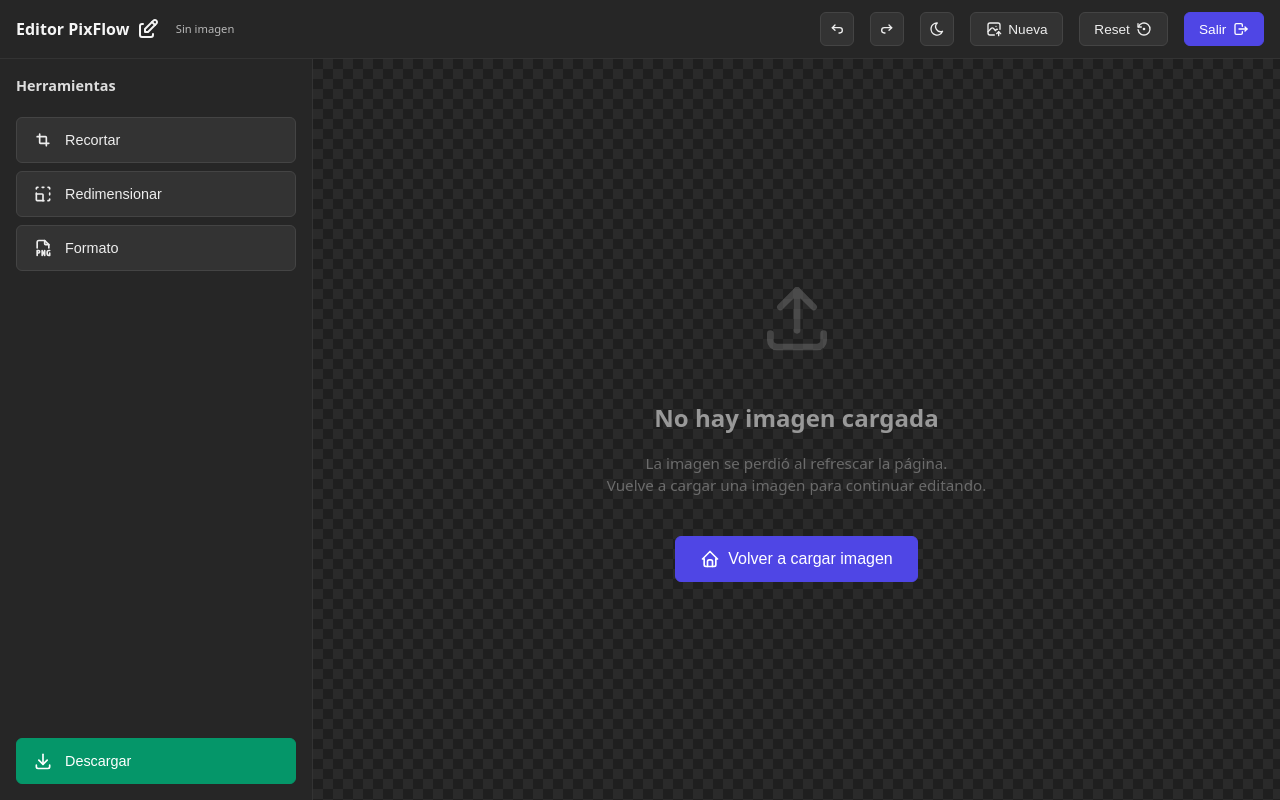
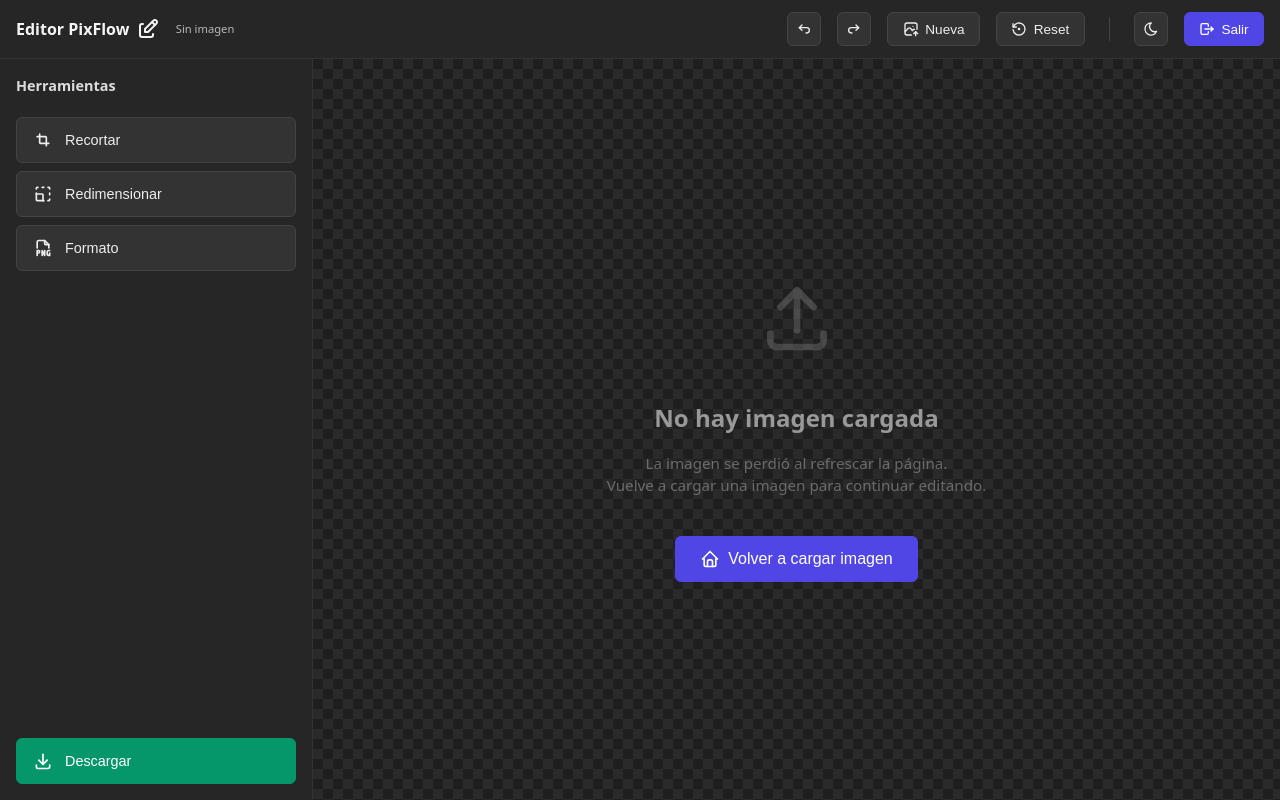
Before and after one commit to Bogdan-Andrei-Faur/PixFlow, a React (Vite) app: page /editor in a window 1280 px wide. Built offline with nearby package versions, Linux system fonts and the light colour scheme.

Commit message:
Reorganización de botones en TopBar

```diff
--- a/src/pages/Editor/components/TopBar.tsx
+++ b/src/pages/Editor/components/TopBar.tsx
@@ -47,6 +47,8 @@ const TopBar: React.FC<Props> = ({
         {fileName ? `${fileName} • ${fileSizeKB} KB` : "Sin imagen"}
       </span>
       <div className={styles.spacer} />
+
+      {/* Acciones de edición */}
       <button
         className={`${styles.button} ${styles.iconButton}`}
         onClick={onUndo}
@@ -63,13 +65,6 @@ const TopBar: React.FC<Props> = ({
       >
         <IconArrowForwardUp size={16} />
       </button>
-      <button
-        className={`${styles.button} ${styles.iconButton}`}
-        onClick={onToggleTheme}
-        aria-label="Cambiar tema"
-      >
-        {theme === "dark" ? <IconMoon size={16} /> : <IconSun size={16} />}
-      </button>
       {onLoadNewImage && (
         <button
           className={styles.button}
@@ -80,10 +75,22 @@ const TopBar: React.FC<Props> = ({
         </button>
       )}
       <button className={styles.button} onClick={onReset}>
-        Reset <IconRestore size={16} />
+        <IconRestore size={16} /> Reset
+      </button>
+
+      {/* Separador visual */}
+      <div style={{ width: "1px", height: "24px", background: "#444", margin: "0 0.5rem" }} />
+
+      {/* Utilidades */}
+      <button
+        className={`${styles.button} ${styles.iconButton}`}
+        onClick={onToggleTheme}
+        aria-label="Cambiar tema"
+      >
+        {theme === "dark" ? <IconMoon size={16} /> : <IconSun size={16} />}
       </button>
       <button className={`${styles.button} ${styles.primary}`} onClick={onExit}>
-        Salir <IconLogout size={16} />
+        <IconLogout size={16} /> Salir
       </button>
     </div>
   );
```
